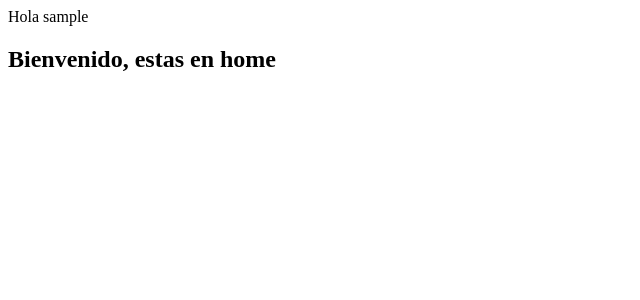
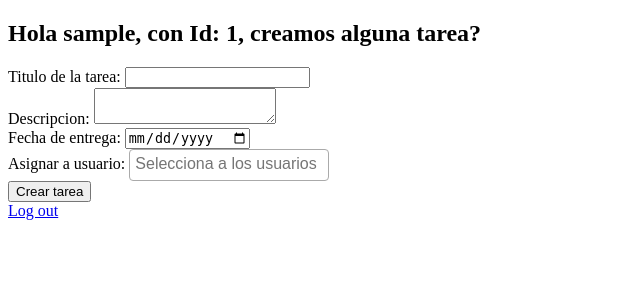
Before and after one commit to pazbar1338/task-planner, a PHP site: page /home.php in a window 1280 px wide. Shown: the top 300 px of the page, without its empty margins (0-640 px from the left). Run offline with PHP 8.4, Linux system fonts and the light colour scheme; the visitor is signed in with stand-in values (Sample User, id 1); tables that the repository leaves empty or names only in its code hold one stand-in row (values such as "Sample post"); some libraries are stand-ins or nearby versions.

Commit message:
Add task creation and user assignment

```diff
--- a/home.php
+++ b/home.php
@@ -1,17 +1,53 @@
 <?php
 session_start();
 
-if (isset($_SESSION['username'])) {
-    echo "Hola " . $_SESSION['username'];
-} else {
-    header('Location: login.php');
+$server = 'localhost';
+$usern = 'root';
+$passw = '';
+$dbname = 'planeadicto';
+
+$conn = new mysqli($server, $usern, $passw, $dbname);
+
+if ($conn->connect_error) {
+    die("Error de conexion:" . $conn->connect_error);
+}
+
+if ($_SERVER['REQUEST_METHOD'] === 'POST') {
+    $title = $_POST['title'];
+    $description = $_POST['description'];
+    $dueDate = $_POST['dueDate'];
+    $createdBy = $_SESSION['userId'];
+    $usersToTask = $_POST['usersArray']; //array que contiene las Id de los usuarios selecionados
+
+    //creacion de tarea
+    if($title && $description && $dueDate) {
+        $query = $conn->prepare("INSERT INTO task (Title, Description, Due_date, Created_by) VALUES (?, ?, ?, ?)"); //prepara la peticion
+        $query->bind_param("ssss", $title, $description, $dueDate, $createdBy); //enlaza los parametros con las variables obtenidas desde el form
+
+        if($query->execute()) {
+            $taskId = $conn->insert_id; //obtiene la Id de la ultima tarea creada
+
+            //asignacion de usuarios a la tarea
+            if($usersToTask) {
+                $userTaskQuery = $conn->prepare("INSERT INTO task_users (user_id, task_id) VALUES (?, ?)");
+
+                foreach($usersToTask as $userId) { //$userId va tomando los valores de las Id de usuarios
+                    $userTaskQuery->bind_param("ii", $userId, $taskId); //
+                    $userTaskQuery->execute();
+                }
+                echo "Usuarios asignados correctamente.<br>";
+
+            }
+        echo "Tarea creada correctamente.";
+
+        } else {
+            echo $query->error;
+        }
+    }
 }
 
 
 ?>
-
-
-
 
 <!DOCTYPE html>
 <html lang="en">
@@ -19,8 +55,58 @@ if (isset($_SESSION['username'])) {
     <meta charset="UTF-8">
     <meta name="viewport" content="width=device-width, initial-scale=1.0">
     <title>Pagina de Inicio</title>
+    <link href="https://cdn.jsdelivr.net/npm/select2@4.1.0-rc.0/dist/css/select2.min.css" rel="stylesheet" />
+    <link href="styles.css" rel="stylesheet">
+    <script src="https://code.jquery.com/jquery-3.6.0.min.js"></script>
+    <script src="https://cdn.jsdelivr.net/npm/select2@4.1.0-rc.0/dist/js/select2.min.js"></script>
+
 </head>
 <body>
-    <h2>Bienvenido, estas en home</h2>
+    <h2>Hola <?php echo $_SESSION['userName']?>, con Id: <?php echo $_SESSION['userId']?>, creamos alguna tarea?</h2>
+
+    <form action="" method="POST">
+        <div>
+            <label for="title">Titulo de la tarea:</label>
+            <input type="text" name="title" id="title" required>
+        </div>
+        <div>
+            <label for="description">Descripcion:</label>
+            <textarea name="description" id="description" required></textarea>
+        </div>
+        <div>
+            <label for="dueDate">Fecha de entrega:</label>
+            <input type="date" name="dueDate" id="dueDate" min="" required>
+        </div>
+        <div>
+            <label>Asignar a usuario:
+            <select name="usersArray[]" class="select2" multiple required> <!-- usersArray[] ha de ser de tipo array, [] para poder ser iterado  -->
+            <?php
+                $user_query = $conn->query("SELECT Id, Name FROM users");
+                if($user_query){
+                    while ($selectedUsers = $user_query->fetch_assoc()) {
+                        echo "<option value='" . $selectedUsers['Id'] . "'>" . $selectedUsers['Name'] . "</option>"; //rellena las opciones con el Nombre y el Id de la tabla usuarios
+                    }
+                } else {
+                    echo "<option disabled>No users found</option>";
+                }
+            ?>
+            </select></label>
+            <script>
+                $(document).ready(function() {
+                    $('.select2').select2({
+                        placeholder: "Selecciona a los usuarios",
+                        allowClear: true
+                     });
+                });
+            </script>
+        </div>
+        <div>
+            <input type="submit" value="Crear tarea">
+        </div>
+    </form>
+    <div>
+        <a href="./logout.php">Log out</a>
+    </div>
+
 </body>
 </html>
--- /dev/null
+++ b/logout.php
@@ -0,0 +1,5 @@
+<?php
+session_start();
+session_destroy();
+header('Location: login.php');
+?>
--- /dev/null
+++ b/styles.css
@@ -0,0 +1,3 @@
+.select2 {
+    width: 200px;
+}
```
Also changed, not shown: createuser.php (+6 -9 lines), login.php (+5 -4 lines).
